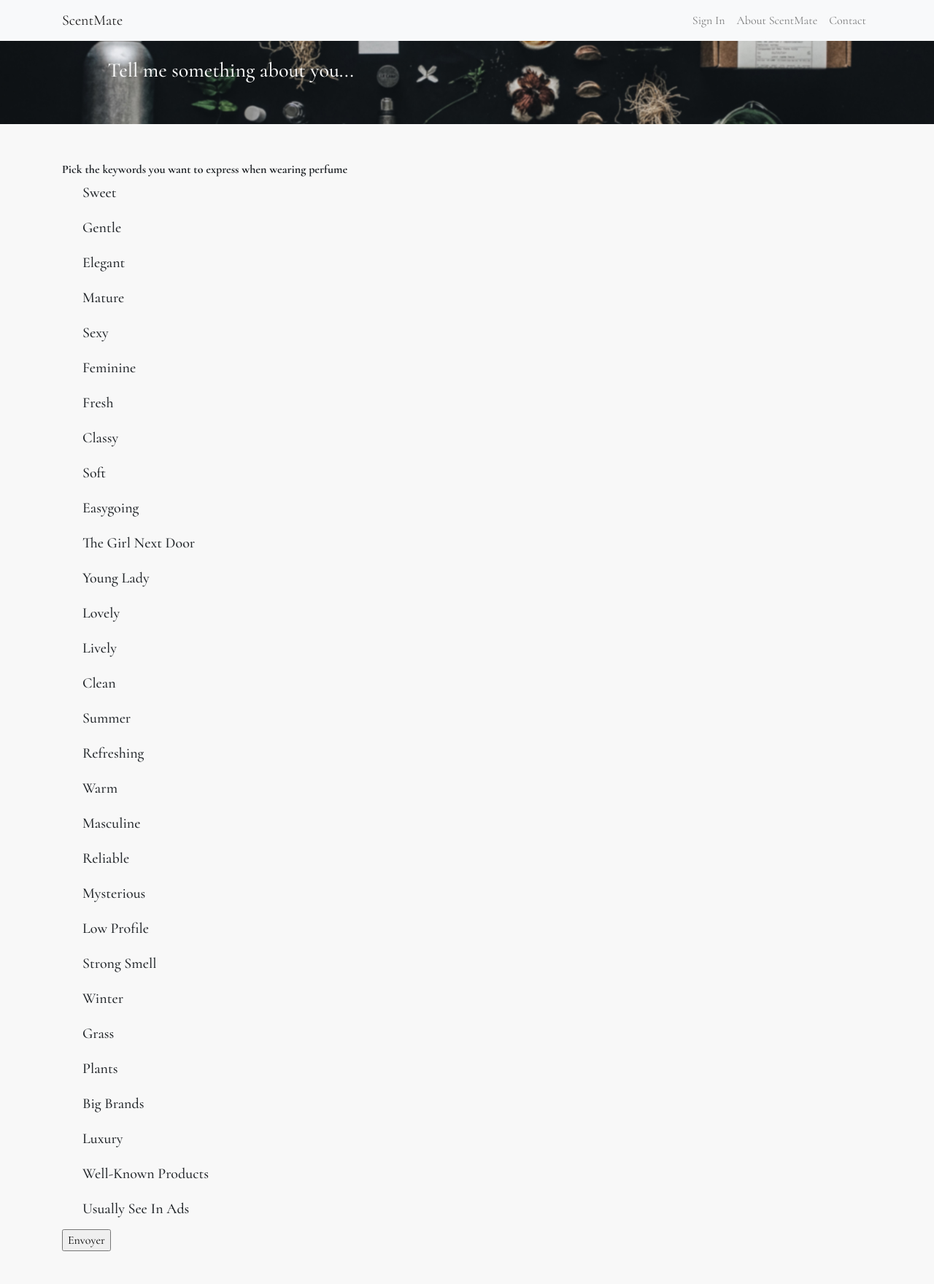
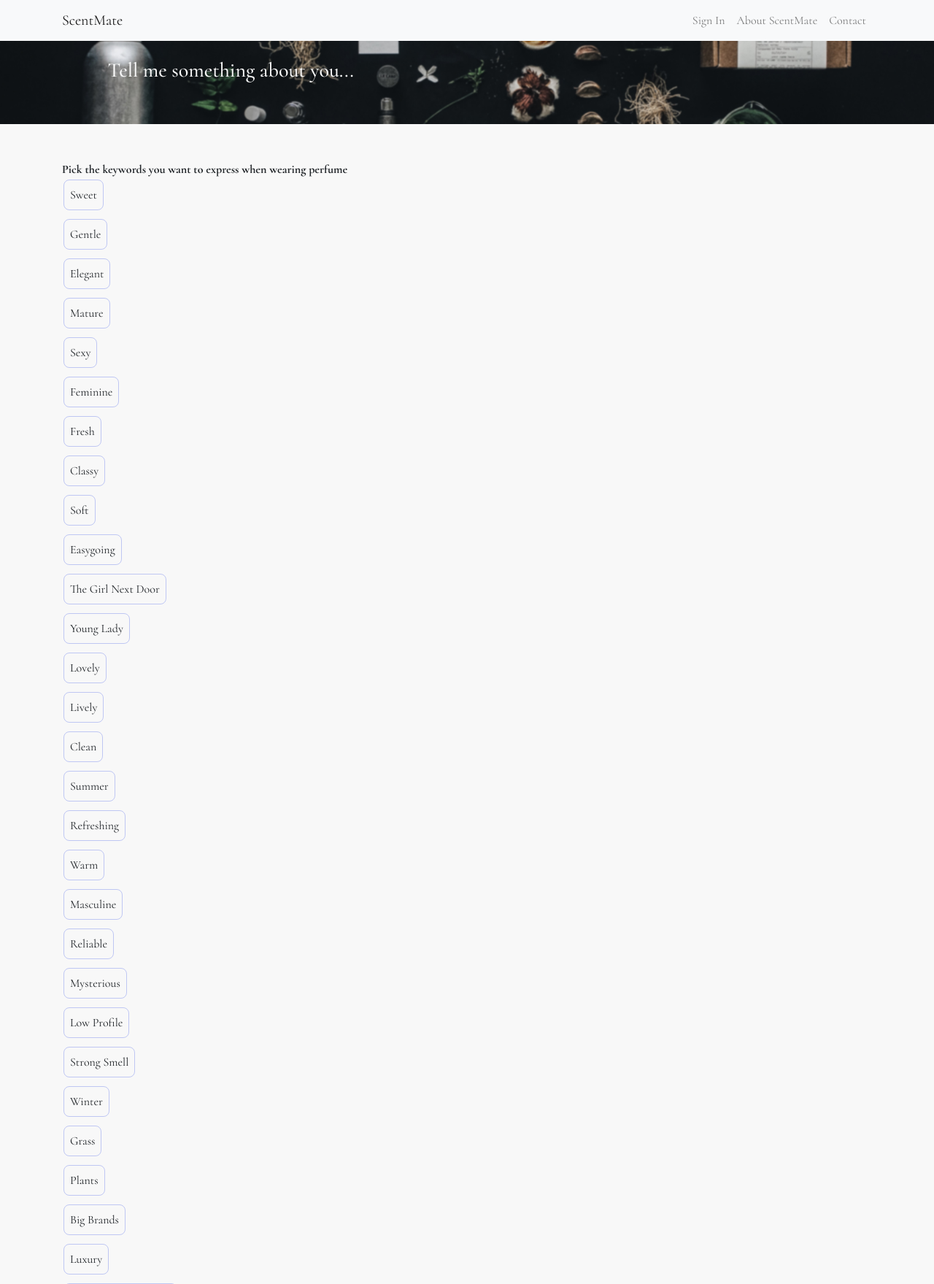
Before and after one commit to antoinecomp/scentmate, a Django app: page /quiz in a window 1280 px wide. Shown: the top 1759 px of the page at 73% size. Run offline with Django 3.2, Linux system fonts and the light colour scheme; some libraries are stand-ins or nearby versions.

Commit message:
added nice buttons

```diff
--- a/scentmate/urls.py
+++ b/scentmate/urls.py
@@ -36,5 +36,6 @@ urlpatterns = [
 
     # quizz
     path('quiz', views.quiz, name="quiz"),
+    path('getmatch', views.getmatch, name="getmatch"),
 
 ]
--- a/todo/templates/todo/quiz2.html
+++ b/todo/templates/todo/quiz2.html
@@ -1,6 +1,39 @@
 {% extends "todo/base.html" %}
 
 {% block content %}
+
+   <style>
+      .elements {
+        display: block;
+      }
+      .items {
+        display: flex;
+        margin: 0;
+        padding: 0;
+        list-style: none;
+        flex-direction: column;
+      }
+      .item {
+        flex: 1 0 20%;
+      }
+      .item-check {
+        display: none;
+      }
+      .item-name {
+        padding: 8px;
+        margin: 2px;
+        border-radius: 8px;
+        border: 1px solid rgba(61, 86, 233, 0.3);
+        text-align: center;
+      }
+      .item .item-check:checked + .item-name {
+        background-color: rgba(61, 86, 233, 0.3);
+      }
+      .item-name:hover {
+        background-color:orange;
+      }
+
+    </style>
 
   <!-- Header -->
   <header class="intro-header">
@@ -21,19 +54,16 @@
 
     <form action = "/getmatch" method="POST">
       {% for keyword in keywords %}
-      <div class="items col-xs-6 col-sm-3 col-md-3 col-lg-3">
-          <div class="info-block block-info clearfix">
-              <div data-toggle="buttons" class="btn-group itemcontent">
-                  <label class="btn btn-default">
-                      <div class="itemcontent">
-                          <input type="checkbox" name="var_id[]" autocomplete="off" value="">
-    <!--                          <span class="fa fa-keyboard-o fa-2x"></span>-->
-                          <h5>{{ keyword.title }}</h5>
-                      </div>
-                  </label>
-              </div>
-          </div>
-      </div>
+        <div class="elements">
+            <ul class="items">
+              <li class="item">
+                <label>
+                  <input class="item-check" name="keywords[]" type="checkbox" value= {{ keyword.title }} />
+                  <div class="item-name">{{ keyword.title }}</div>
+                </label>
+              </li>
+            </ul>
+        </div>
       {% endfor %}
       {% csrf_token %}
         <button type="submit">Envoyer</button>
@@ -46,4 +76,6 @@
   <script src="static/vendor/popper/popper.min.js"></script>
   <script src="static/vendor/bootstrap/js/bootstrap.min.js"></script>
 
+
+
 {% endblock %}
--- a/todo/views.py
+++ b/todo/views.py
@@ -123,3 +123,41 @@ def quiz(request):
 def quiz2(request):
     form = QuizForm
     return render(request, 'todo/quiz2.html', {'form': form})
+
+
+def getmatch(request):
+    if request.method == 'POST':
+        result = request.GET.get('keywords[]')
+        print("result: ", result)
+        # Prepare the feature vector for prediction
+        pkl_index = open('../models/pickled_models/perfume_df.pkl', 'rb')
+        # index_dict = pickle.load(pkl_index)
+        # new_vector = np.zeros(len(index_dict))
+        # new_vector[index_dict['gender_' + str('中性香')]] = 1
+        # features = defaultdict(list)
+        # for key in result.keys():
+        #     for value in result.getlist(key):
+        #         try:
+        #             features[key].append(value)
+        #             new_vector[index_dict[key + '_' + value]] = 1
+        #         except:
+        #             pass
+        # prediction = model.predict_by_vector(new_vector)
+        # recs = list(collection.find({'perfume_id': {'$in': prediction}}, {'item_name': 1,
+        #                                                                   'brand': 1, 'gender': 1, 'note': 1,
+        #                                                                   'theme': 1, '_id': 0}))
+        # # Translation from CN to English
+        # brand_dict = dt.brand_dict()
+        # note_dict = dt.note_dict()
+        # gender_dict = dt.gender_dict()
+        # theme_dict = dt.theme_dict()
+        # for rec in recs:
+        #     try:
+        #         rec['brand_en'] = brand_dict[rec['brand']]
+        #         rec['gender_en'] = gender_dict[rec['gender']]
+        #         rec['theme_en'] = theme_dict[rec['theme']]
+        #         rec['note_en'] = [note_dict[note] for note in rec['note']]
+        #     except:
+        #         pass
+        # return render('result.html', features=features, prediction=prediction, recs=recs)
+        return render('result.html')
```
Also changed, not shown: todo/templates/todo/result.html (added, +163 -0 lines).
